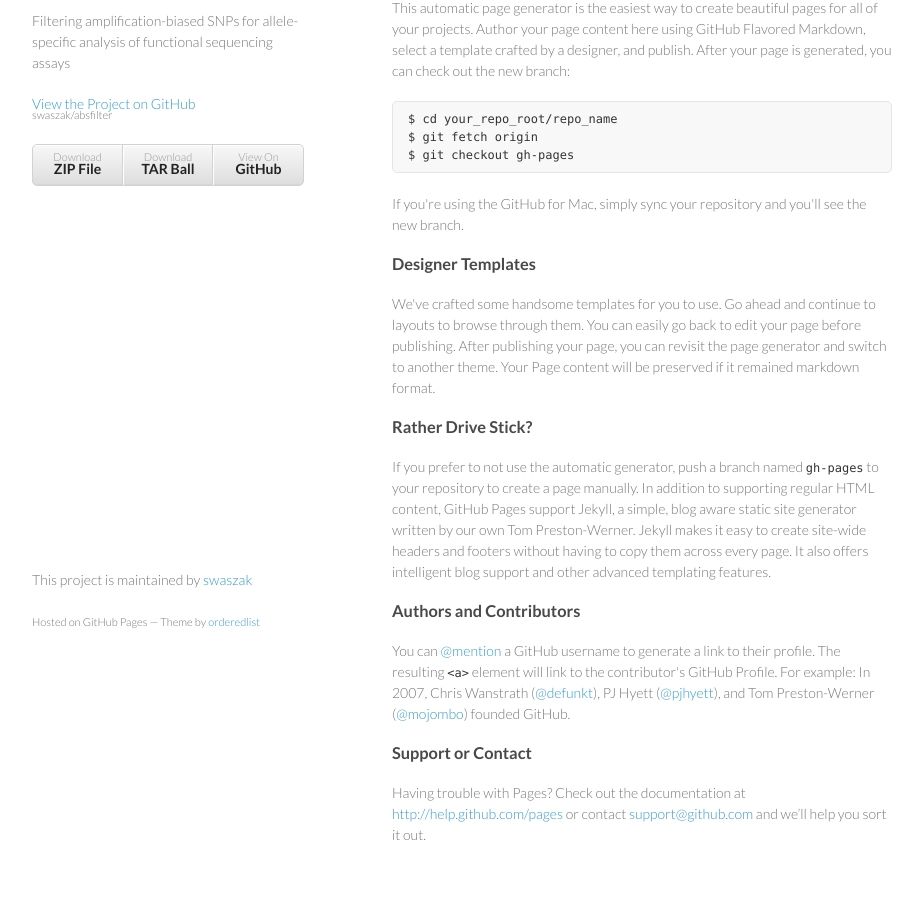
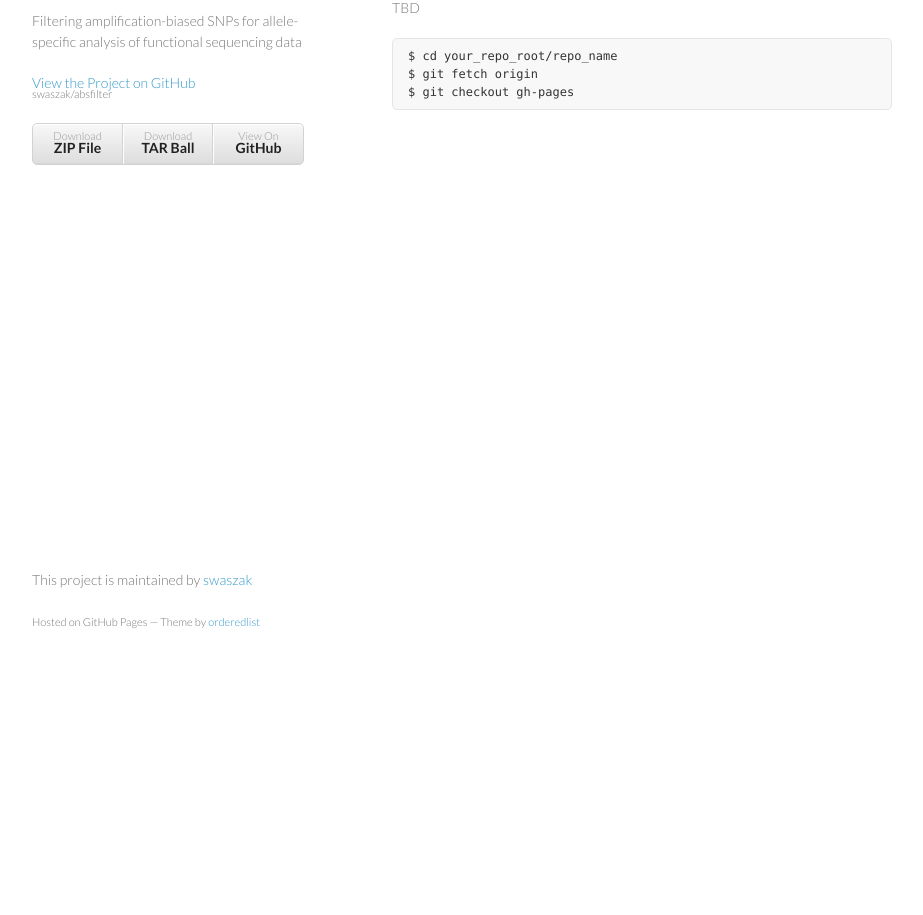
Before and after one commit to swaszak/absfilter, a plain HTML site: page index.html in a window 1280 px wide. Shown: the part 99-1014 px from the top of the page, without its empty margins (178-1101 px from the left). After the commit the page ends 800 px from the top, so only its background shows below. Drawn offline with Linux system fonts and the light colour scheme.

```diff
--- a/index.html
+++ b/index.html
@@ -16,7 +16,7 @@
     <div class="wrapper">
       <header>
         <h1>Absfilter</h1>
-        <p>Filtering amplification-biased SNPs for allele-specific analysis of functional sequencing assays</p>
+        <p>Filtering amplification-biased SNPs for allele-specific analysis of functional sequencing data</p>
 
         <p class="view"><a href="https://github.com/swaszak/absfilter">View the Project on GitHub <small>swaszak/absfilter</small></a></p>
 
@@ -29,36 +29,14 @@
       </header>
       <section>
         <h3>
-<a name="welcome-to-github-pages" class="anchor" href="#welcome-to-github-pages"><span class="octicon octicon-link"></span></a>Welcome to GitHub Pages.</h3>
+<a name="usage" class="anchor" href="#usage"><span class="octicon octicon-link"></span></a>Usage.</h3>
 
-<p>This automatic page generator is the easiest way to create beautiful pages for all of your projects. Author your page content here using GitHub Flavored Markdown, select a template crafted by a designer, and publish. After your page is generated, you can check out the new branch:</p>
+<p>TBD</p>
 
 <pre><code>$ cd your_repo_root/repo_name
 $ git fetch origin
 $ git checkout gh-pages
 </code></pre>
-
-<p>If you're using the GitHub for Mac, simply sync your repository and you'll see the new branch.</p>
-
-<h3>
-<a name="designer-templates" class="anchor" href="#designer-templates"><span class="octicon octicon-link"></span></a>Designer Templates</h3>
-
-<p>We've crafted some handsome templates for you to use. Go ahead and continue to layouts to browse through them. You can easily go back to edit your page before publishing. After publishing your page, you can revisit the page generator and switch to another theme. Your Page content will be preserved if it remained markdown format.</p>
-
-<h3>
-<a name="rather-drive-stick" class="anchor" href="#rather-drive-stick"><span class="octicon octicon-link"></span></a>Rather Drive Stick?</h3>
-
-<p>If you prefer to not use the automatic generator, push a branch named <code>gh-pages</code> to your repository to create a page manually. In addition to supporting regular HTML content, GitHub Pages support Jekyll, a simple, blog aware static site generator written by our own Tom Preston-Werner. Jekyll makes it easy to create site-wide headers and footers without having to copy them across every page. It also offers intelligent blog support and other advanced templating features.</p>
-
-<h3>
-<a name="authors-and-contributors" class="anchor" href="#authors-and-contributors"><span class="octicon octicon-link"></span></a>Authors and Contributors</h3>
-
-<p>You can <a href="https://github.com/blog/821" class="user-mention">@mention</a> a GitHub username to generate a link to their profile. The resulting <code>&lt;a&gt;</code> element will link to the contributor's GitHub Profile. For example: In 2007, Chris Wanstrath (<a href="https://github.com/defunkt" class="user-mention">@defunkt</a>), PJ Hyett (<a href="https://github.com/pjhyett" class="user-mention">@pjhyett</a>), and Tom Preston-Werner (<a href="https://github.com/mojombo" class="user-mention">@mojombo</a>) founded GitHub.</p>
-
-<h3>
-<a name="support-or-contact" class="anchor" href="#support-or-contact"><span class="octicon octicon-link"></span></a>Support or Contact</h3>
-
-<p>Having trouble with Pages? Check out the documentation at <a href="http://help.github.com/pages">http://help.github.com/pages</a> or contact <a href="mailto:support@github.com">support@github.com</a> and we’ll help you sort it out.</p>
       </section>
       <footer>
         <p>This project is maintained by <a href="https://github.com/swaszak">swaszak</a></p>
```
Also changed, not shown: params.json (+1 -1 lines).
